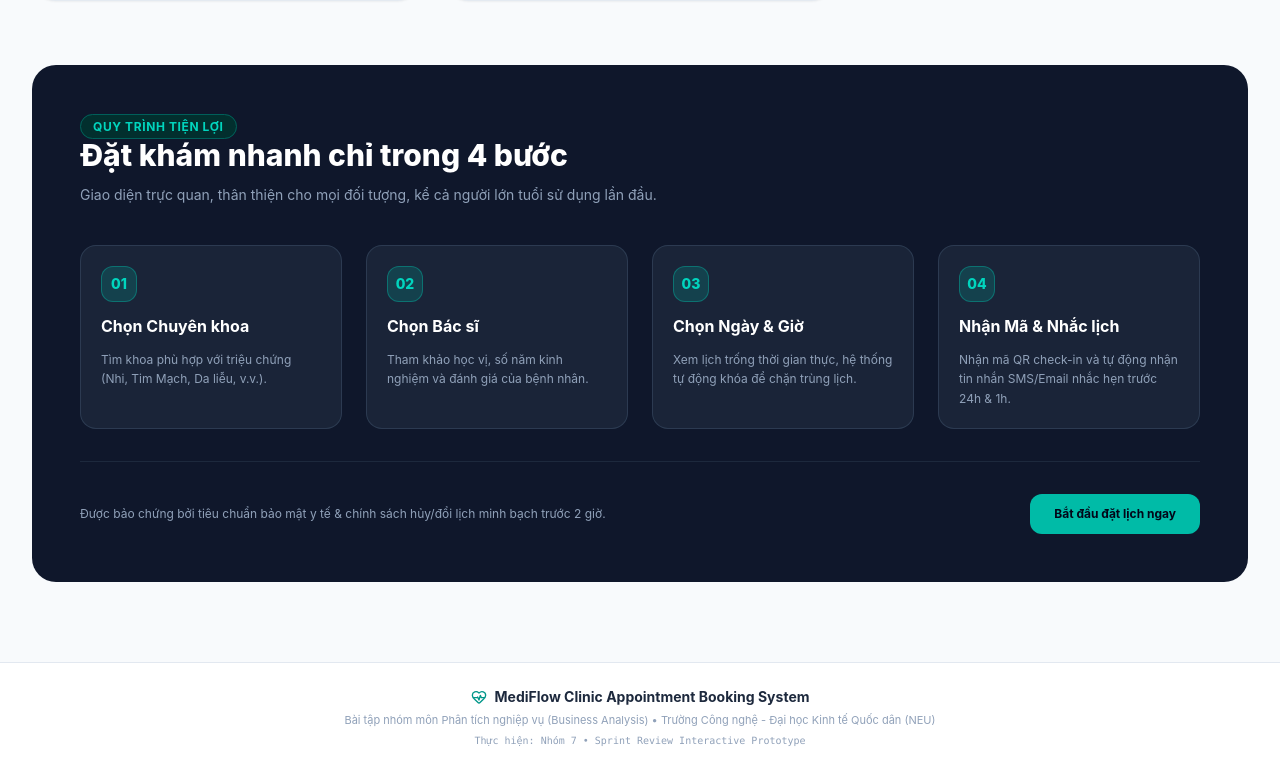
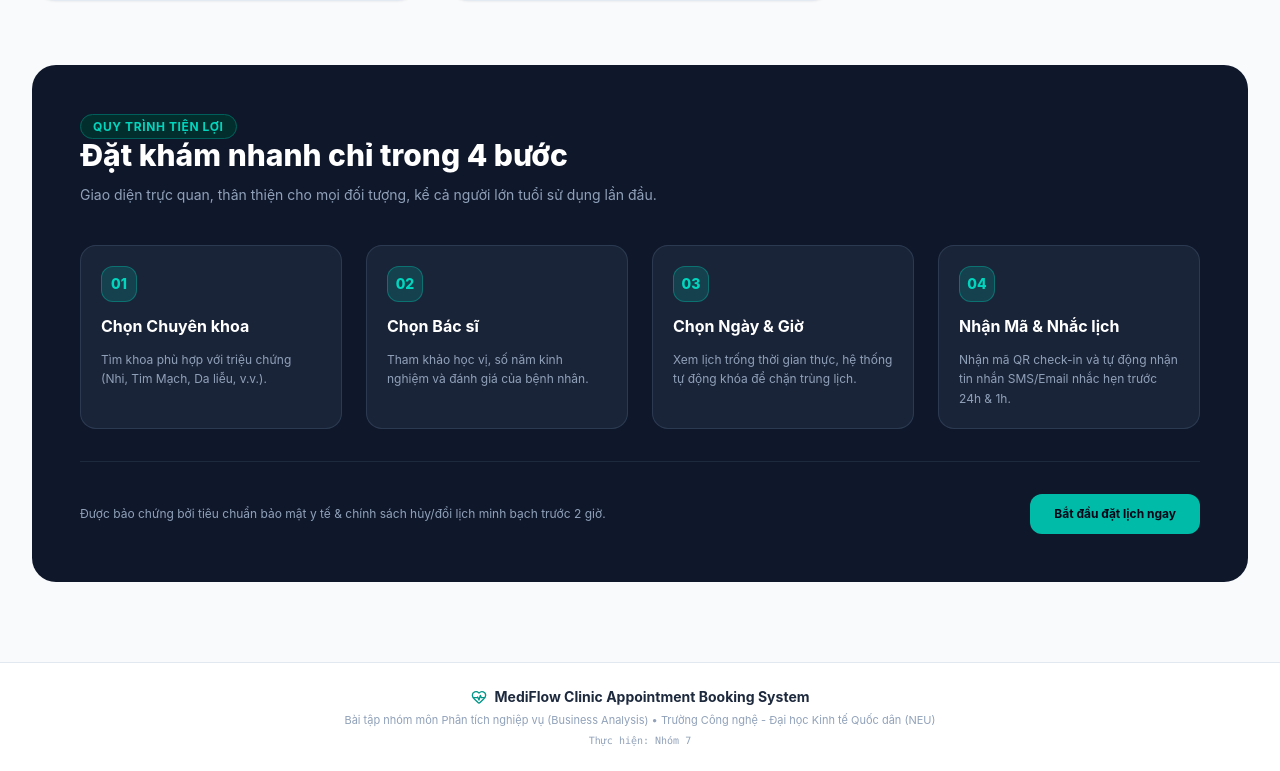
Before and after one commit to cun0412/clinic-prototype, a React (Vite) app: page / in a window 1280 px wide. Shown: the part 2794-3565 px from the top of the page. Built offline with nearby package versions, Linux system fonts and the light colour scheme.

Commit message:
change footer

```diff
--- a/src/App.jsx
+++ b/src/App.jsx
@@ -505,7 +505,7 @@ export default function App() {
             Bài tập nhóm môn Phân tích nghiệp vụ (Business Analysis) • Trường Công nghệ - Đại học Kinh tế Quốc dân (NEU)
           </p>
           <p className="text-[10px] text-slate-400 font-mono">
-            Thực hiện: Nhóm 7 • Sprint Review Interactive Prototype
+            Thực hiện: Nhóm 7
           </p>
         </div>
       </footer>
```
